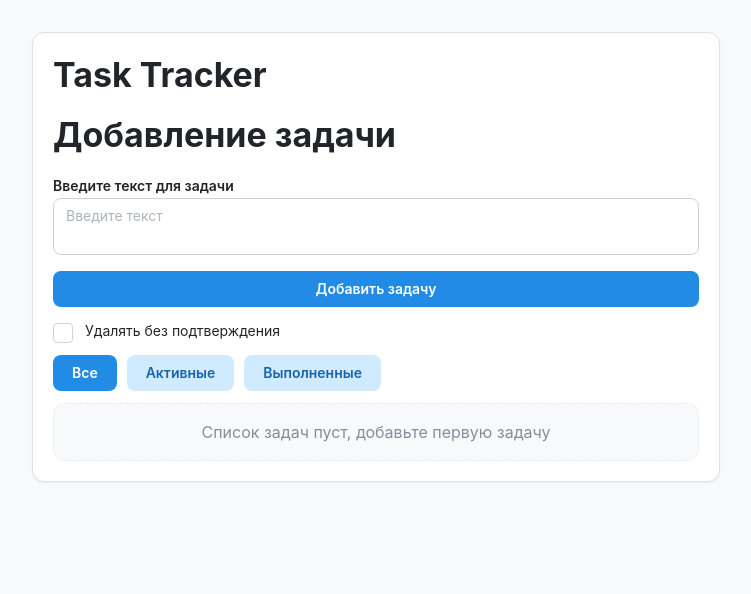
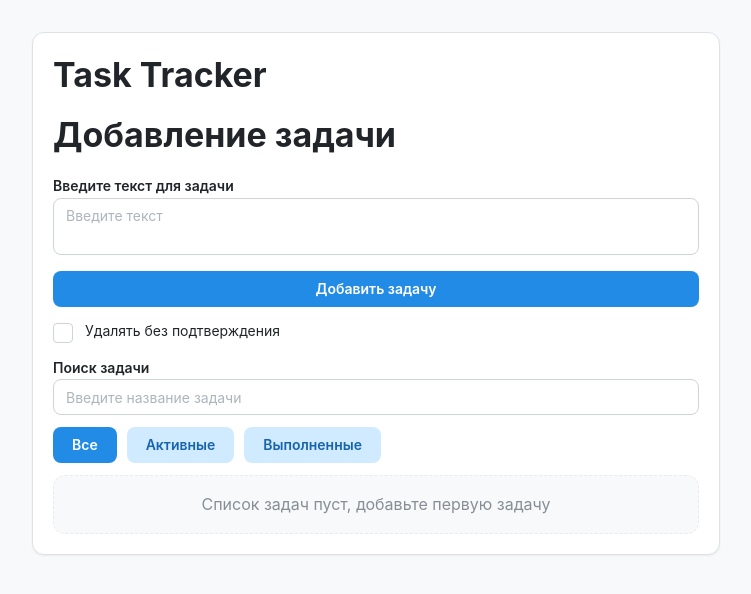
Before and after one commit to Idzu/Task-tracker, a React (Vite) app: page / in a window 1280 px wide. Shown: the top 594 px of the page, without its empty margins (264-1015 px from the left). Built offline with nearby package versions, Linux system fonts and the light colour scheme.

Commit message:
new: добавил поиск

```diff
--- a/src/components/TaskList/TaskList.tsx
+++ b/src/components/TaskList/TaskList.tsx
@@ -5,12 +5,14 @@ import { useAppDispatch, useAppSelector } from '../../app/hooks';
 import { deleteTask, toggleTaskCompleted, updateTaskTitle } from '../../features/tasks/tasksSlice';
 import type { TaskFilter } from '../../types/Filters';
 import { TaskItem } from '../TaskItem/TaskItem';
+import { TaskSearch } from '../TaskSearch/TaskSearch';
 import styles from './TaskList.module.scss';
 
 export const TaskList = () => {
   const [isEditing, setIsEditing] = useState<number>(0);
   const [deleteWithoutConfirm, setDeleteWithoutConfirm] = useState(false);
   const [filter, setFilter] = useState<TaskFilter>('all');
+  const [search, setSearch] = useState('');
   const dispatch = useAppDispatch();
   const tasks = useAppSelector((state) => state.tasks.tasks);
 
@@ -56,6 +58,12 @@ export const TaskList = () => {
 
   // Фильтрация задач
   const filteredTasks = tasks.filter((task) => {
+    const isMatchSearch = task.title.toLowerCase().includes(search.trim().toLowerCase());
+
+    if (!isMatchSearch) {
+      return false;
+    }
+
     if (filter === 'active') {
       return !task.completed;
     }
@@ -68,8 +76,9 @@ export const TaskList = () => {
   });
 
   // Текст для пустого списка
-  const emptyText =
-    filter === 'active'
+  const emptyText = search.trim()
+    ? 'По вашему запросу задачи не найдены'
+    : filter === 'active'
       ? 'Нет активных задач'
       : filter === 'completed'
         ? 'Нет выполненных задач'
@@ -108,6 +117,8 @@ export const TaskList = () => {
         label="Удалять без подтверждения"
       />
 
+      <TaskSearch value={search} onChange={setSearch} />
+
       <Group gap="xs">
         <Button variant={filter === 'all' ? 'filled' : 'light'} onClick={() => setFilter('all')}>
           Все
--- /dev/null
+++ b/src/components/TaskSearch/TaskSearch.tsx
@@ -0,0 +1,23 @@
+import { TextInput } from '@mantine/core';
+
+interface Props {
+  value: string;
+  onChange: (value: string) => void;
+}
+
+export const TaskSearch = ({ value, onChange }: Props) => {
+  const changeSearch = (searchValue: string) => {
+    onChange(searchValue);
+  };
+
+  return (
+    <TextInput
+      value={value}
+      onChange={(event) => {
+        changeSearch(event.currentTarget.value);
+      }}
+      label="Поиск задачи"
+      placeholder="Введите название задачи"
+    />
+  );
+};
```
